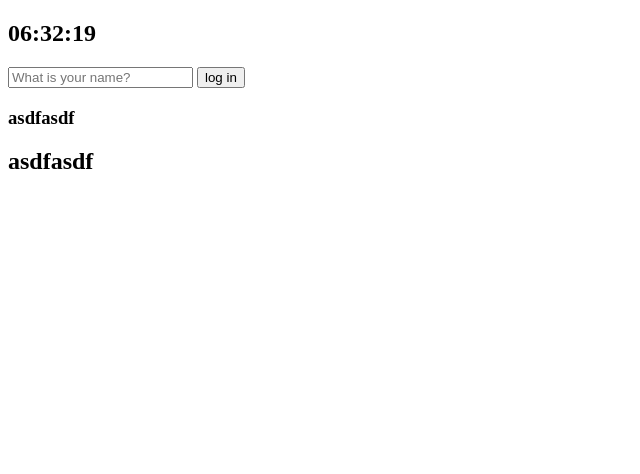
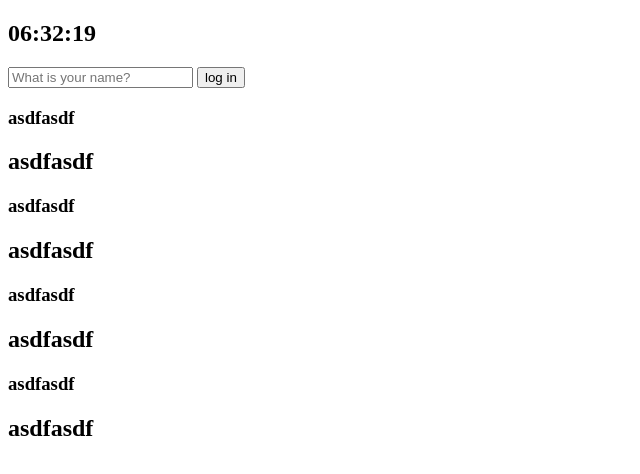
Before and after one commit to MunSeongyun/YeongJinRPG, a plain HTML site: page index.html in a window 1280 px wide. Shown: the whole page, without its empty margins (0-640 px from the left). Drawn offline with Linux system fonts and the light colour scheme.

Commit message:
asdfasdf

```diff
--- a/index.html
+++ b/index.html
@@ -21,6 +21,12 @@
 
     <h3>asdfasdf</h3>
     <h2>asdfasdf</h2>
+    <h3>asdfasdf</h3>
+    <h2>asdfasdf</h2>
+    <h3>asdfasdf</h3>
+    <h2>asdfasdf</h2>
+    <h3>asdfasdf</h3>
+    <h2>asdfasdf</h2>
 
     <script src="./index.js"></script>
     <script src="./clock.js"></script>
```
